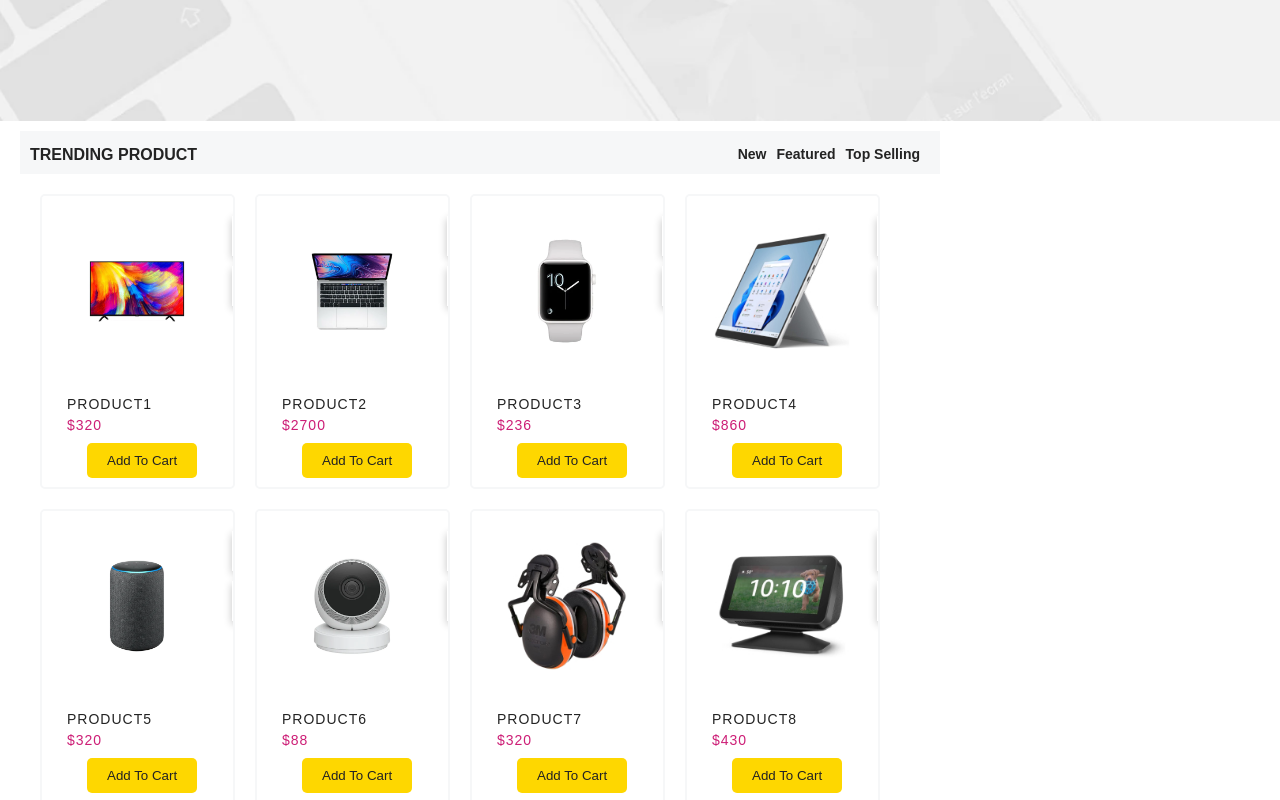
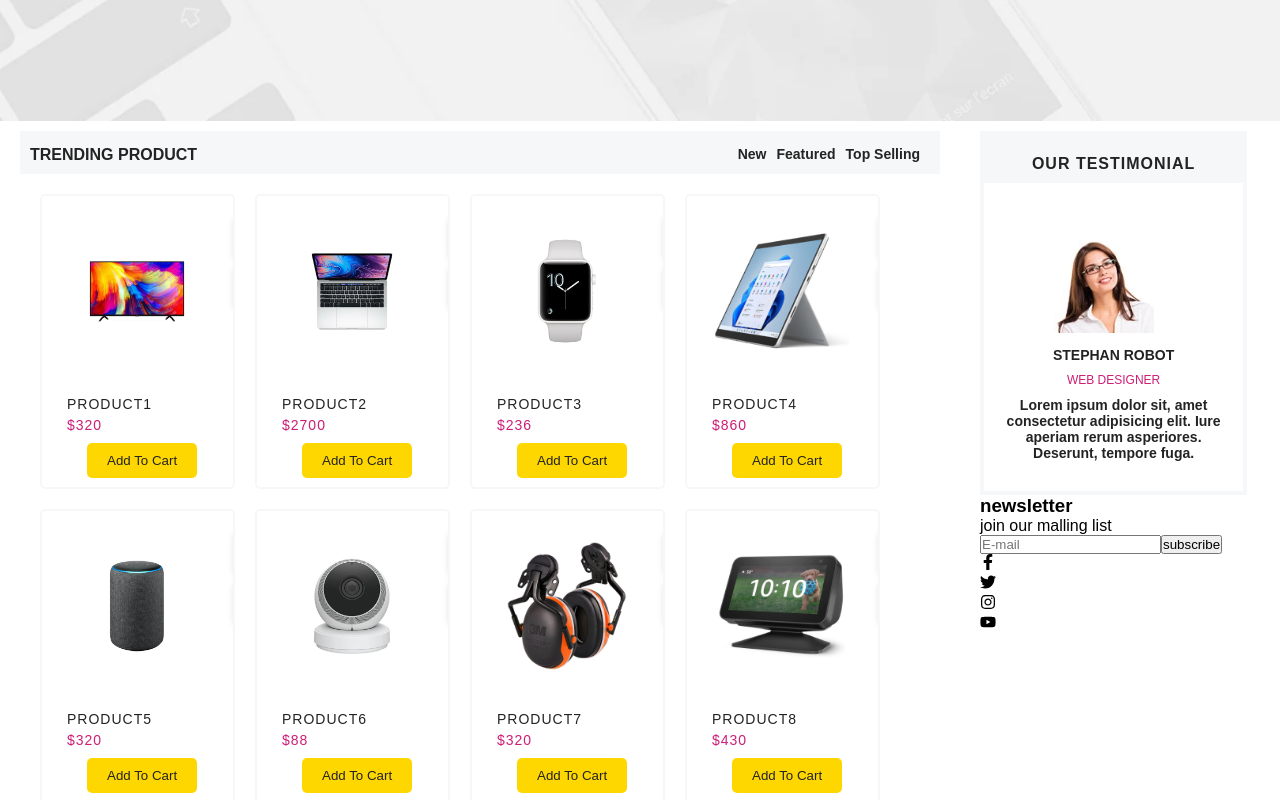
Before and after one commit to BEKZOD-VALIEV/Online-shop, a React (Create React App) app: page / in a window 1280 px wide. Shown: the part 680-1480 px from the top of the page. Built offline with nearby package versions, Linux system fonts and the light colour scheme.

Commit message:
started right_box

```diff
--- a/src/comp/home.css
+++ b/src/comp/home.css
@@ -1,13 +1,15 @@
-*{
+* {
   margin: 0;
   padding: 0;
   font-family: sans-serif;
   box-sizing: border-box;
 }
-.home{
+
+.home {
   width: 100%;
 }
-.home .top_banner{
+
+.home .top_banner {
   max-width: 100%;
   height: 600px;
   background: url('http://localhost:3000/image/slide-1.webp');
@@ -15,31 +17,36 @@
   background-repeat: no-repeat;
   padding: 50px 60px;
 }
-.home .top_banner .contant{
+
+.home .top_banner .contant {
   width: 100%;
   position: relative;
   top: 20%;
   padding: 10px 180px;
 }
-.home .top_banner .contant h3{
+
+.home .top_banner .contant h3 {
   text-transform: capitalize;
   color: #cd1e76;
   font-weight: 300;
   letter-spacing: 1px;
 }
-.home .top_banner .contant h2{
+
+.home .top_banner .contant h2 {
   text-transform: uppercase;
   color: #232323;
   letter-spacing: 1px;
   font-size: 42px;
   margin-top: 10px;
 }
-.home .top_banner .contant p{
+
+.home .top_banner .contant p {
   color: #232323;
   letter-spacing: 1px;
   margin-top: 10px;
   margin-bottom: 30px;
 }
+
 .home .top_banner .contant .link {
   padding: 10px 30px;
   background: #fed700;
@@ -48,37 +55,44 @@
   border-radius: 5px;
   transition: 0.5s;
 }
-.home .top_banner .contant .link:hover{
+
+.home .top_banner .contant .link:hover {
   color: #fed700;
   background: #cd1e76;
 }
-.home .trending .container{
+
+.home .trending .container {
   max-width: 100%;
   display: flex;
 }
-.home .trending .container .left_box{
+
+.home .trending .container .left_box {
   padding: 10px 20px;
   width: 75%;
 }
-.home .trending .container .left_box .header{
+
+.home .trending .container .left_box .header {
   display: flex;
   width: 100%;
   padding: 10px 10px;
   background: #f6f7f8;
   justify-content: space-between;
 }
-.home .trending .container .left_box .header .heading h2{
+
+.home .trending .container .left_box .header .heading h2 {
   text-transform: uppercase;
   font-size: 16px;
   color: #232323;
   margin-top: 5px;
   cursor: pointer;
 }
-.home .trending .container .left_box .header .cate{
+
+.home .trending .container .left_box .header .cate {
   display: flex;
   margin-top: 5px;
 }
-.home .trending .container .left_box .header .cate h3{
+
+.home .trending .container .left_box .header .cate h3 {
   text-transform: capitalize;
   margin-right: 10px;
   color: #232323;
@@ -86,18 +100,22 @@
   cursor: pointer;
   transition: 0.5s;
 }
-.home .trending .container .left_box .header .cate h3:hover{
+
+.home .trending .container .left_box .header .cate h3:hover {
   color: #cd1e76;
 }
-.home .trending .container .left_box .products{
+
+.home .trending .container .left_box .products {
   max-width: 100%;
 }
-.home .trending .container .left_box .products .container{
+
+.home .trending .container .left_box .products .container {
   width: 100%;
   display: flex;
   flex-wrap: wrap;
 }
-.home .trending .container .left_box .products .container .box{
+
+.home .trending .container .left_box .products .container .box {
   width: 195px;
   height: 295px;
   /* padding: 10px 10px; */
@@ -107,25 +125,30 @@
   overflow: hidden;
   border-radius: 5px;
 }
-.home .trending .container .left_box .products .container .box .img_box{
+
+.home .trending .container .left_box .products .container .box .img_box {
   display: flex;
 }
-.home .trending .container .left_box .products .container .box .img_box img{
+
+.home .trending .container .left_box .products .container .box .img_box img {
   width: 190px;
   height: 190px;
   object-fit: cover;
 }
-.home .trending .container .left_box .products .container .box .img_box .icon{
+
+.home .trending .container .left_box .products .container .box .img_box .icon {
   display: flex;
   flex-direction: column;
-  margin-left: 0%;
+  margin-left: 2%;
   margin-top: 10px;
   transition: 0.5s;
 }
-.home .trending .container .left_box .products .container .box:hover .img_box .icon{
+
+.home .trending .container .left_box .products .container .box:hover .img_box .icon {
   margin-left: -32%;
 }
-.home .trending .container .left_box .products .container .box .img_box .icon .icon_box{
+
+.home .trending .container .left_box .products .container .box .img_box .icon .icon_box {
   padding: 10px 10px;
   margin-top: 10px;
   box-shadow: rgba(0, 0, 0, 0.24) 0px 3px 8px;
@@ -134,28 +157,33 @@
   color: #cd1e76;
   transition: 0.5s;
 }
-.home .trending .container .left_box .products .container .box .img_box .icon .icon_box:hover{
+
+.home .trending .container .left_box .products .container .box .img_box .icon .icon_box:hover {
   color: #fff;
   background: #cd1e76;
 }
-.home .trending .container .left_box .products .container .box .info{
+
+.home .trending .container .left_box .products .container .box .info {
   padding: 10px 10px;
   margin-left: 15px;
 }
-.home .trending .container .left_box .products .container .box .info h3{
+
+.home .trending .container .left_box .products .container .box .info h3 {
   text-transform: uppercase;
   font-size: 14px;
   color: #232323;
   font-weight: 300;
   letter-spacing: 1px;
 }
-.home .trending .container .left_box .products .container .box .info p{
+
+.home .trending .container .left_box .products .container .box .info p {
   color: #cd1e76;
   margin-top: 5px;
   font-size: 14px;
   letter-spacing: 1px;
 }
-.home .trending .container .left_box .products .container .box .info .btn{
+
+.home .trending .container .left_box .products .container .box .info .btn {
   margin-top: 10px;
   align-items: center;
   padding: 10px 20px;
@@ -170,7 +198,71 @@
   transition: 0.5s;
   cursor: pointer;
 }
-.home .trending .container .left_box .products .container .box .info .btn:hover{
+
+.home .trending .container .left_box .products .container .box .info .btn:hover {
   background: #cd1e76;
   color: #f6f7f8;
 }
+
+.home .trending .container .right_box {
+  padding: 10px 20px;
+  width: 24%;
+  display: flex;
+  flex-direction: column;
+}
+
+.home .trending .container .right_box .right_container {
+  max-width: 100%;
+}
+
+.home .trending .container .right_box .right_container .testimonial {
+  width: 100%;
+  border: 4px solid #f6f7f8;
+}
+
+.home .trending .container .right_box .right_container .testimonial .head {
+  padding: 10px 10px;
+  width: 100%;
+  background: #f6f7f8;
+}
+
+.home .trending .container .right_box .right_container .testimonial .head h3 {
+  text-align: center;
+  color: #232323;
+  font-size: 16px;
+  text-transform: uppercase;
+  margin-top: 10px;
+  letter-spacing: 1px;
+}
+.home .trending .container .right_box .right_container .testimonial .detail{
+  padding: 10px 20px;
+}
+.home .trending .container .right_box .right_container .testimonial .detail .img_box img{
+  margin-top: 40px;
+  margin-left: 50px;
+}
+.home .trending .container .right_box .right_container .testimonial .detail .info {
+  margin-top: 10px;
+}
+.home .trending .container .right_box .right_container .testimonial .detail .info h3{
+  text-align: center;
+  text-transform: uppercase;
+  font-size: 14px;
+  color: #232323;
+}
+.home .trending .container .right_box .right_container .testimonial .detail .info h4{
+  text-align: center;
+  font-size: 12px;
+  margin-top: 10px;
+  color: #cd1e76;
+  font-weight: 400;
+  text-transform: uppercase;
+}
+.home .trending .container .right_box .right_container .testimonial .detail .info p{
+  margin-top: 10px;
+  text-align: center;
+  font-weight: 600;
+  color: #232323;
+  font-size: 14px;
+  margin-bottom: 20px;
+}
--- a/src/comp/home.js
+++ b/src/comp/home.js
@@ -1,25 +1,22 @@
-import React, { useState } from 'react'
-import './home.css'
-import { Link } from 'react-router-dom'
-import Homeproduct from './home_product'
-import { FaEye, FaHeart } from "react-icons/fa";
+import React, { useState } from "react";
+import "./home.css";
+import { Link } from "react-router-dom";
+import Homeproduct from "./home_product";
+import { FaEye, FaHeart, FaFacebookF, FaTwitter, FaInstagram, FaYoutube } from "react-icons/fa";
 
 const Home = () => {
-  const [trendingProduct, setTrendingProduct] = useState(Homeproduct)
+  const [trendingProduct, setTrendingProduct] = useState(Homeproduct);
   // Filter of tranding product
-  const filtercate = (x) =>
-  {
-    const filterproduct = Homeproduct.filter((curElm) =>
-    {
-      return curElm.type === x
-    })
-    setTrendingProduct(filterproduct)
-  }
+  const filtercate = (x) => {
+    const filterproduct = Homeproduct.filter((curElm) => {
+      return curElm.type === x;
+    });
+    setTrendingProduct(filterproduct);
+  };
   // All Trending Product
-  const allTrendingProduct = () =>
-  {
-    setTrendingProduct(Homeproduct)
-  }
+  const allTrendingProduct = () => {
+    setTrendingProduct(Homeproduct);
+  };
   return (
     <>
       <div className="home">
@@ -28,7 +25,9 @@ const Home = () => {
             <h3>silver aluminum</h3>
             <h2>Apple Watch</h2>
             <p>30% off at your first order</p>
-          <Link to='/shop' className='link'>Shop Now</Link>
+            <Link to="/shop" className="link">
+              Shop Now
+            </Link>
           </div>
         </div>
         <div className="trending">
@@ -36,24 +35,22 @@ const Home = () => {
             <div className="left_box">
               <div className="header">
                 <div className="heading">
-                <h2 onClick={() => allTrendingProduct ()}>trending product</h2>
+                  <h2 onClick={() => allTrendingProduct()}>trending product</h2>
                 </div>
                 <div className="cate">
-                <h3 onClick={() => filtercate ('new')}>New</h3>
-                <h3 onClick={() => filtercate ('featured')}>Featured</h3>
-                <h3 onClick={() => filtercate ('top')}>top selling</h3>
+                  <h3 onClick={() => filtercate("new")}>New</h3>
+                  <h3 onClick={() => filtercate("featured")}>Featured</h3>
+                  <h3 onClick={() => filtercate("top")}>top selling</h3>
                 </div>
               </div>
               <div className="products">
                 <div className="container">
-                {
-                  trendingProduct.map((curElm) =>
-                  {
-                    return(
+                  {trendingProduct.map((curElm) => {
+                    return (
                       <>
                         <div className="box">
                           <div className="img_box">
-                          <img src={curElm.image} alt='' ></img>
+                            <img src={curElm.image} alt=""></img>
                             <div className="icon">
                               <div className="icon_box">
                                 <FaEye />
@@ -66,23 +63,71 @@ const Home = () => {
                           <div className="info">
                             <h3>{curElm.Name}</h3>
                             <p>${curElm.price}</p>
-                          <button className='btn'>Add to cart</button>
+                            <button className="btn">Add to cart</button>
                           </div>
                         </div>
                       </>
-                    )
-                  })
-                }
+                    );
+                  })}
                 </div>
               </div>
             </div>
             <div className="right_box">
+              <div className="right_container">
+                <div className="testimonial">
+                  <div className="head">
+                    <h3>our testimonial</h3>
+                  </div>
+                  <div className="detail">
+                    <div className="img_box">
+                      <img src="image/T1.avif" alt="testimonial" />
+                    </div>
+                    <div className="info">
+                      <h3>stephan robot</h3>
+                      <h4>web designer</h4>
+                      <p>
+                        Lorem ipsum dolor sit, amet consectetur adipisicing
+                        elit. Iure aperiam rerum asperiores. Deserunt, tempore
+                        fuga.
+                      </p>
+                    </div>
+                  </div>
+                </div>
+                <div className="newsletter">
+                  <div className="head">
+                    <h3>newsletter</h3>
+                  </div>
+                  <div className="form">
+                    <p>join our malling list</p>
+                    <input
+                      type="email"
+                      placeholder="E-mail"
+                      autoComplete="off"
+                    />
+                    <button>subscribe</button>
+                    <div className="icon_box">
+                      <div className="icon">
+                        <FaFacebookF />
+                      </div>
+                      <div className="icon">
+                        <FaTwitter />
+                      </div>
+                      <div className="icon">
+                        <FaInstagram />
+                      </div>
+                      <div className="icon">
+                        <FaYoutube />
+                      </div>
+                    </div>
+                  </div>
+                </div>
+              </div>
             </div>
           </div>
         </div>
       </div>
     </>
-  )
-}
+  );
+};
 
-export default Home
+export default Home;
```
Lines whose indentation alone changed are shown as unchanged.
